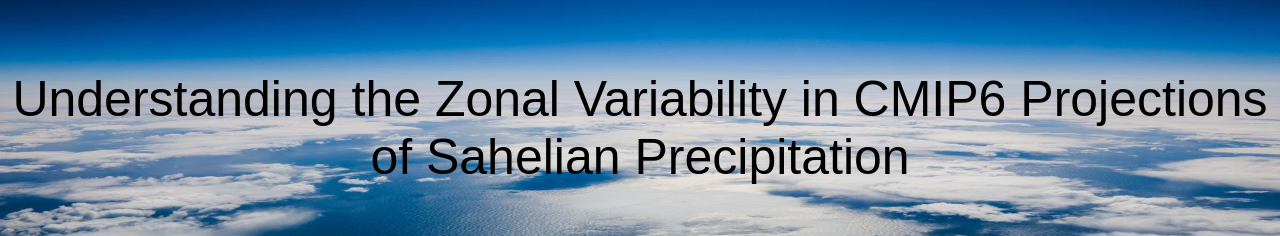
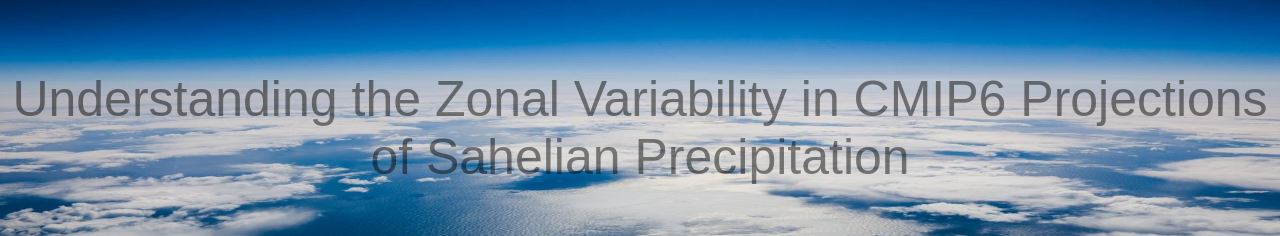
Before and after one commit to mathinez94/DemoApp, a React (Create React App) app: page / in a window 1280 px wide. Shown: the part 152-388 px from the top of the page. Built offline with nearby package versions, Linux system fonts and the light colour scheme.

Commit message:
changing color in background

```diff
--- a/src/pages/background/Background.css
+++ b/src/pages/background/Background.css
@@ -12,5 +12,5 @@
 }
 .header span{
     position: absolute;
-    color: #000;
+    color: #0007;
 }
```
